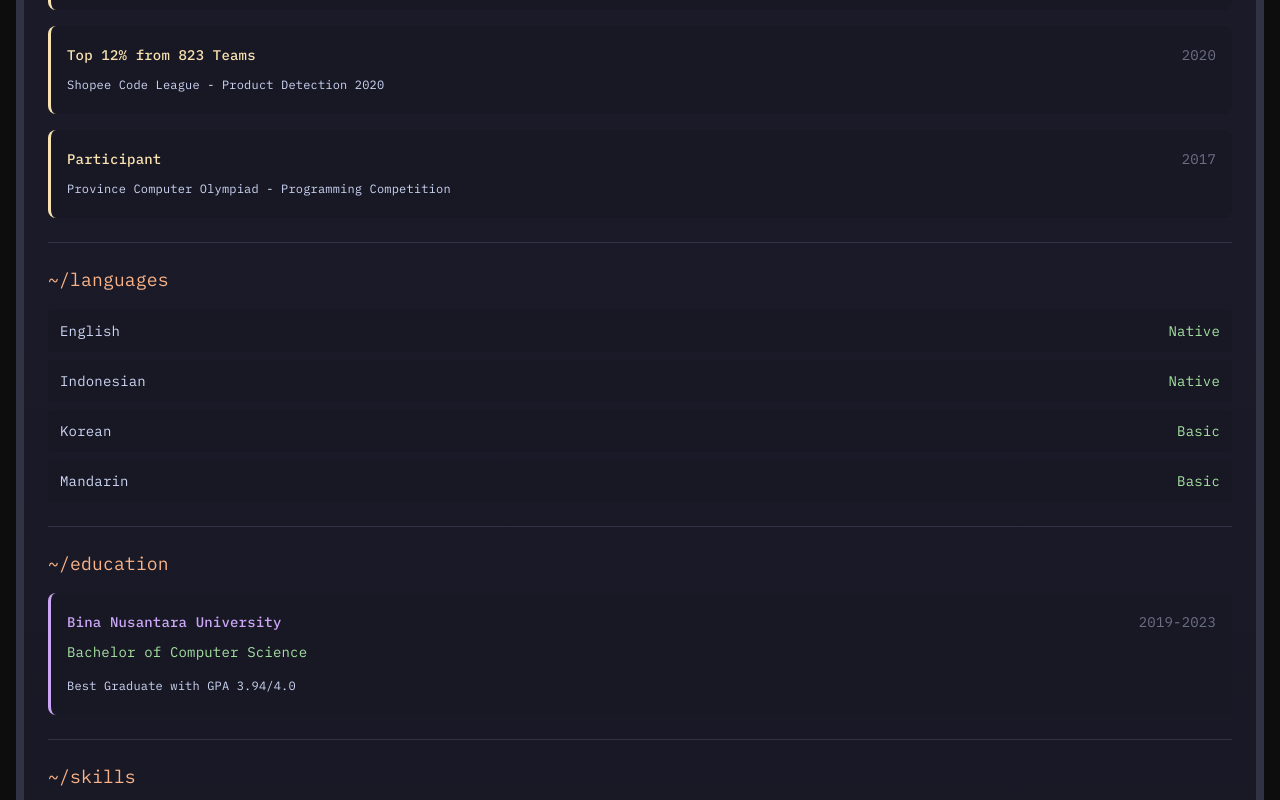
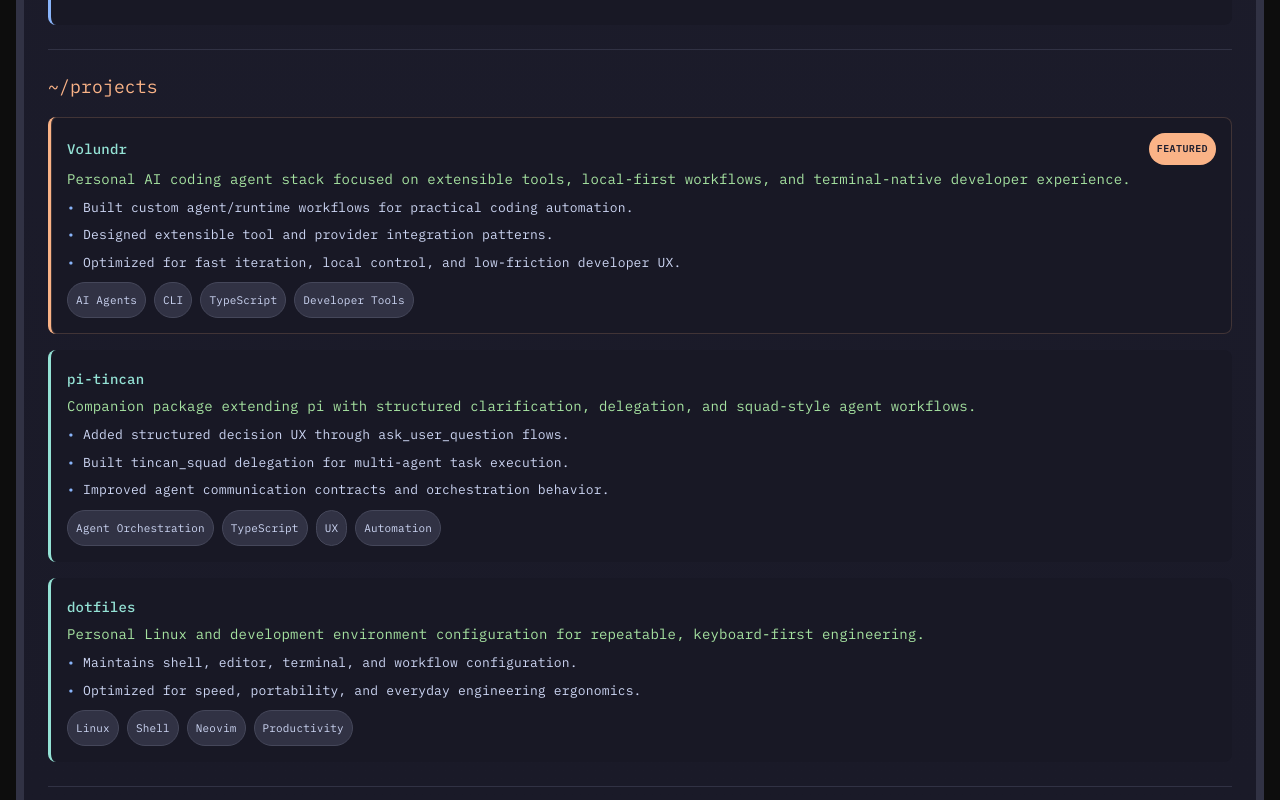
Before and after one commit to CorneliusTantius/CorneliusTantius.github.io, a React (Vite) app: page / in a window 1280 px wide. Shown: the part 1700-2500 px from the top of the page. Built offline with nearby package versions, Linux system fonts and the light colour scheme.

Commit message:
feat: update experience and projects

```diff
--- a/src/App.css
+++ b/src/App.css
@@ -112,6 +112,10 @@
   .description,
   .award-title,
   .award-description,
+  .project-link,
+  .project-summary,
+  .project-tag,
+  .project-badge,
   .language-name,
   .language-level,
   .skill-tag,
@@ -130,12 +134,14 @@
 
   .experience-item,
   .award-item,
+  .project-item,
   .education-item {
     padding: 12px;
   }
 
   .experience-list,
   .award-list,
+  .project-list,
   .education-list {
     gap: 12px;
   }
@@ -244,19 +250,22 @@
 }
 
 .experience-section,
-.award-section {
+.award-section,
+.projects-section {
   margin-bottom: 24px;
 }
 
 .experience-list,
-.award-list {
+.award-list,
+.project-list {
   display: flex;
   flex-direction: column;
   gap: 16px;
 }
 
 .experience-item,
-.award-item {
+.award-item,
+.project-item {
   background: #181825;
   padding: 16px;
   border-radius: 8px;
@@ -267,12 +276,23 @@
   border-left-color: #f9e2af;
 }
 
+.project-item {
+  border-left-color: #94e2d5;
+}
+
+.project-item.featured {
+  border-left-color: #fab387;
+  box-shadow: inset 0 0 0 1px rgba(250, 179, 135, 0.18);
+}
+
 .experience-header,
-.award-header {
+.award-header,
+.project-header {
   display: flex;
   justify-content: space-between;
   align-items: center;
   margin-bottom: 4px;
+  gap: 12px;
 }
 
 .company,
@@ -284,6 +304,51 @@
 
 .award-title {
   color: #f9e2af;
+}
+
+.project-link {
+  color: #94e2d5;
+  font-size: 14px;
+  font-weight: 500;
+  text-decoration: none;
+}
+
+.project-link:hover {
+  color: #89b4fa;
+  text-decoration: underline;
+}
+
+.project-badge {
+  color: #1e1e2e;
+  background: #fab387;
+  border-radius: 999px;
+  padding: 3px 8px;
+  font-size: 10px;
+  font-weight: 700;
+  letter-spacing: 0.04em;
+}
+
+.project-summary {
+  color: #a6e3a1;
+  font-size: 14px;
+  line-height: 1.5;
+  margin: 0 0 8px;
+}
+
+.project-tags {
+  display: flex;
+  flex-wrap: wrap;
+  gap: 8px;
+  margin-top: 10px;
+}
+
+.project-tag {
+  color: #cdd6f4;
+  background: #313244;
+  border: 1px solid #45475a;
+  border-radius: 999px;
+  font-size: 11px;
+  padding: 4px 8px;
 }
 
 .period,
--- a/src/App.tsx
+++ b/src/App.tsx
@@ -48,9 +48,19 @@ function App() {
 
   const workExperience = [
     {
+      company: "CekatAI",
+      role: "Senior Full Stack Engineer",
+      period: "2026 - Present",
+      description: [
+        "Own stability engineering for the main chat product, improving reliability, scalability, and extensibility across core product services.",
+        "Lead infrastructure migration and enhancement initiatives to strengthen deployment workflows, operations, and long-term maintainability.",
+        "Enhance shared services platform capabilities so product teams can build, integrate, and scale services more safely and efficiently."
+      ]
+    },
+    {
       company: "SingaPay",
       role: "Senior Full Stack Engineer (SDE-3)",
-      period: "2026 - Present",
+      period: "2026 - 2026",
       description: [
         "Implemented major Virtual Account Core generation algorithm enhancement to reduce VA generation process time, latency and database load (2-3 minutes) to less than 1s generation time.",
         "Implemented pending transaction handling to reduce manual operational contact rate up to ~90%.",
@@ -89,6 +99,42 @@ function App() {
         "Developed and maintained newbinusmaya project allowing student to access all class resources, class schedule, submitting assignment, scoring, and discussion forum seamlessly from web or mobile app.",
         "Developed internal project DevBees as a platform for internal documentation including API contract, Master & Transaction Database relational, and also general knowledge docs. Allowing internal documentation to have 0 cost"
       ]
+    }
+  ]
+
+  const projects = [
+    {
+      name: "Volundr",
+      featured: true,
+      url: "https://github.com/CorneliusTantius/volundr",
+      summary: "Personal AI coding agent stack focused on extensible tools, local-first workflows, and terminal-native developer experience.",
+      highlights: [
+        "Built custom agent/runtime workflows for practical coding automation.",
+        "Designed extensible tool and provider integration patterns.",
+        "Optimized for fast iteration, local control, and low-friction developer UX."
+      ],
+      tags: ["AI Agents", "CLI", "TypeScript", "Developer Tools"]
+    },
+    {
+      name: "pi-tincan",
+      url: "https://github.com/CorneliusTantius/pi-tincan",
+      summary: "Companion package extending pi with structured clarification, delegation, and squad-style agent workflows.",
+      highlights: [
+        "Added structured decision UX through ask_user_question flows.",
+        "Built tincan_squad delegation for multi-agent task execution.",
+        "Improved agent communication contracts and orchestration behavior."
+      ],
+      tags: ["Agent Orchestration", "TypeScript", "UX", "Automation"]
+    },
+    {
+      name: "dotfiles",
+      url: "https://github.com/CorneliusTantius/dotfiles",
+      summary: "Personal Linux and development environment configuration for repeatable, keyboard-first engineering.",
+      highlights: [
+        "Maintains shell, editor, terminal, and workflow configuration.",
+        "Optimized for speed, portability, and everyday engineering ergonomics."
+      ],
+      tags: ["Linux", "Shell", "Neovim", "Productivity"]
     }
   ]
 
@@ -179,6 +225,33 @@ function App() {
           </div>
         </section>
         <hr className="section-divider" />
+        <section className="projects-section">
+          <h3 className="section-title">~/projects</h3>
+          <div className="project-list">
+            {projects.map((project, index) => (
+              <div key={index} className={`project-item${project.featured ? ' featured' : ''}`}>
+                <div className="project-header">
+                  <a href={project.url} target="_blank" rel="noopener noreferrer" className="project-link">
+                    {project.name}
+                  </a>
+                  {project.featured && <span className="project-badge">FEATURED</span>}
+                </div>
+                <p className="project-summary">{project.summary}</p>
+                <ul className="description-list">
+                  {project.highlights.map((item, idx) => (
+                    <li key={idx} className="description">{item}</li>
+                  ))}
+                </ul>
+                <div className="project-tags">
+                  {project.tags.map((tag, idx) => (
+                    <span key={idx} className="project-tag">{tag}</span>
+                  ))}
+                </div>
+              </div>
+            ))}
+          </div>
+        </section>
+        <hr className="section-divider" />
         <section className="experience-section">
           <h3 className="section-title">~/awards-honors</h3>
           <div className="award-list">
```
